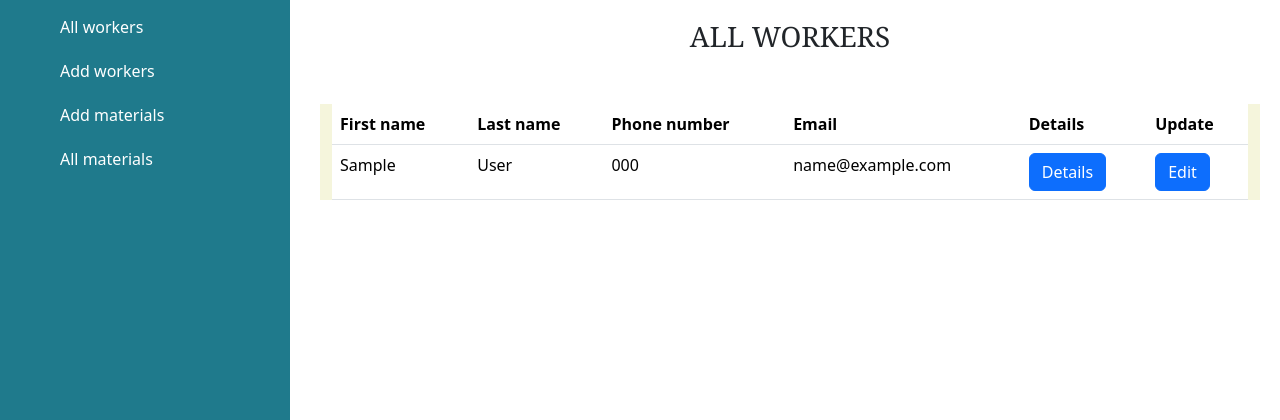
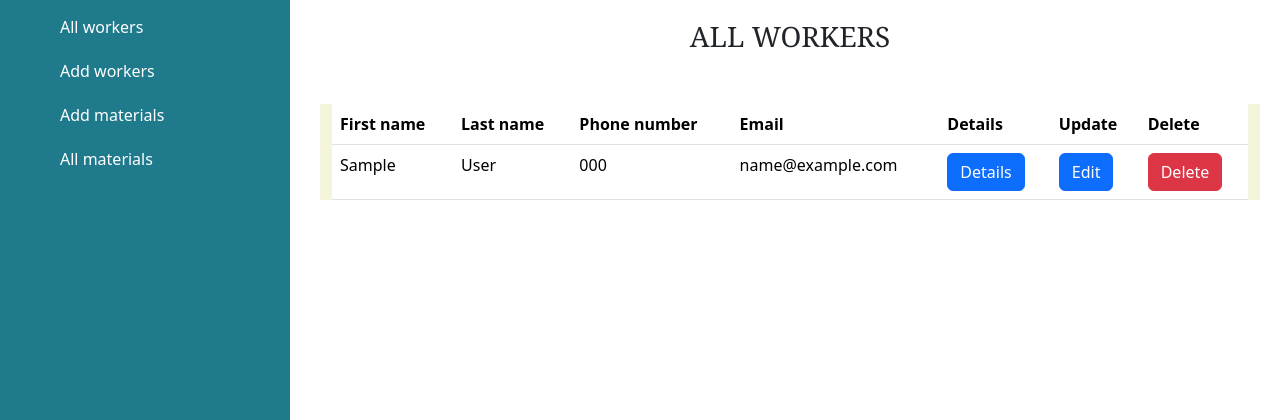
Before and after one commit to EstherAuma/Construction-site, a Django app: page / in a window 1280 px wide. Shown: the top 420 px of the page. Run offline with Django 5.2, Linux system fonts and the light colour scheme; tables that the repository leaves empty hold one stand-in row (values such as "Sample post"); some libraries are stand-ins or nearby versions.

Commit message:
Implement delete worker

```diff
--- a/materialTracker/templates/pages/workers.html
+++ b/materialTracker/templates/pages/workers.html
@@ -12,6 +12,7 @@
                 <th>Email</th>
                 <th>Details</th>
                 <th>Update</th>
+                <th>Delete</th>
 
             </tr>
         </thead>
@@ -29,6 +30,11 @@
                     <td>
                         <a href="{% url 'editworkers' worker.id %}" class="btn btn-primary">Edit</a>
                     </td>
+                    <td>
+                        <a href="{% url 'delete-worker' pk=worker.pk %}" class="btn btn-danger"
+                        onclick="return confirm('Are you sure you want to delete this worker?');">Delete</a>
+
+                    </td>
                 </tr>
             {% endfor %}
         </tbody>
--- a/materialTracker/urls.py
+++ b/materialTracker/urls.py
@@ -3,6 +3,7 @@ from . import views
 from .views import WorkerListAPIView, WorkerDetailAPIView
 
 urlpatterns = [
+    # Template URLS
     path("", views.workers, name="worker"),
     path("addworkers/", views.add_workers, name="addworkers"),
     path("addmaterials/", views.add_materials, name="addmaterials"),
@@ -10,6 +11,7 @@ urlpatterns = [
     path("workers/<int:pk>/", views.worker_detail, name="worker-detail"),
     path("editworkers/<int:pk>/", views.edit_workers, name="editworkers"),
     path("editmaterials/<int:pk>/", views.edit_materials, name="edit-materials"),
+    path('delete/worker/<int:pk>/', views.delete_worker, name='delete-worker'),
 
     # API URLS
     path("api/workers/", WorkerListAPIView.as_view(), name="workers"),
--- a/materialTracker/views.py
+++ b/materialTracker/views.py
@@ -80,3 +80,8 @@ def edit_materials(request, pk):
             form.save()
             return redirect('/materials')
     return render(request, "pages/edit-material.html", {"form": form})
+
+def delete_worker(request, pk):
+    worker = Worker.objects.get(pk=pk)
+    worker.delete()
+    return redirect('/')
```
